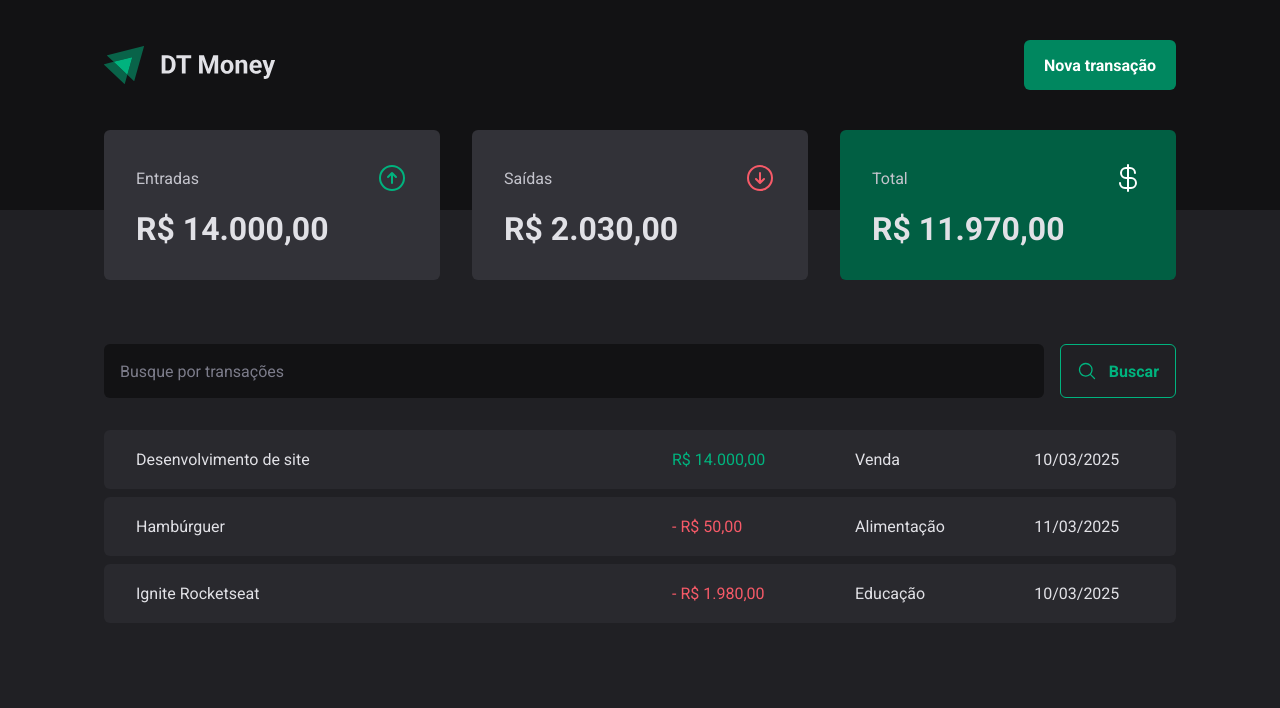
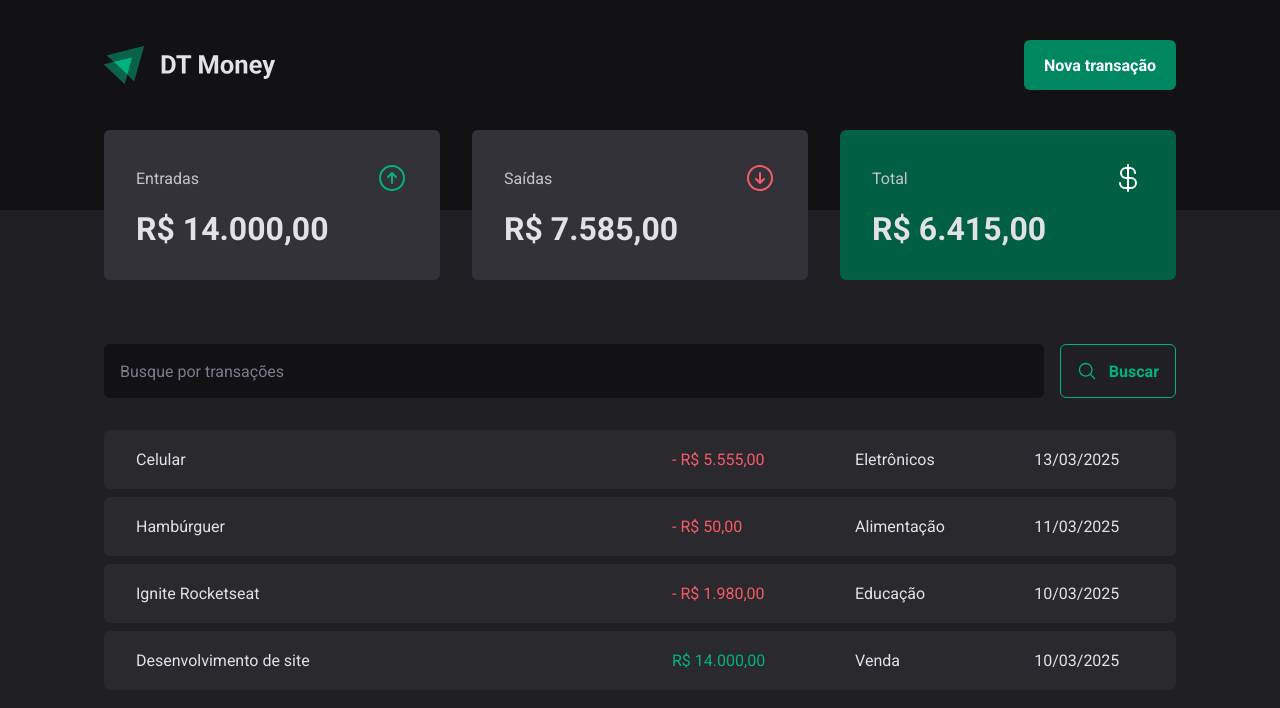
Before and after one commit to Stephany249/react, a React (Vite) app in the folder 03-dt-money/: page / in a window 1280 px wide. Shown: the top 708 px of the page. Built offline with nearby package versions, Linux system fonts and the light colour scheme; data requests are answered from the project's data file.

Commit message:
Connecting to the API - Creating a new transaction

```diff
--- a/03-dt-money/server.json
+++ b/03-dt-money/server.json
@@ -23,6 +23,14 @@
       "category": "Educação",
       "price": 1980,
       "createdAt": "2025-03-10T19:24:44.505Z"
+    },
+    {
+      "description": "Celular",
+      "price": 5555,
+      "category": "Eletrônicos",
+      "type": "outcome",
+      "createdAt": "2025-03-13T20:02:33.435Z",
+      "id": 4
     }
   ]
 }
--- a/03-dt-money/src/components/NewTransactionModal/index.tsx
+++ b/03-dt-money/src/components/NewTransactionModal/index.tsx
@@ -3,6 +3,9 @@ import { ArrowCircleDown, ArrowCircleUp, X } from '@phosphor-icons/react'
 import { z } from 'zod'
 import { Controller, useForm } from 'react-hook-form'
 import { zodResolver } from '@hookform/resolvers/zod'
+import { useContext } from 'react'
+
+import { TransactionsContext } from '../../contexts/TransactionsContext'
 
 import {
   CloseButton,
@@ -22,20 +25,30 @@ const NewTransactionFormSchema = z.object({
 type NewTransactionFormInputs = z.infer<typeof NewTransactionFormSchema>
 
 export function NewTransactionModal() {
+  const { createTransaction } = useContext(TransactionsContext)
+
   const {
     control,
     register,
     handleSubmit,
     formState: { isSubmitting },
+    reset,
   } = useForm<NewTransactionFormInputs>({
     resolver: zodResolver(NewTransactionFormSchema),
     defaultValues: { type: 'income' },
   })
 
   async function handleCreateNewTransaction(data: NewTransactionFormInputs) {
-    await new Promise((resolve) => setTimeout(resolve, 2000))
+    const { description, price, category, type } = data
 
-    console.log(data)
+    await createTransaction({
+      description,
+      price,
+      category,
+      type,
+    })
+
+    reset()
   }
 
   return (
--- a/03-dt-money/src/contexts/TransactionsContext.tsx
+++ b/03-dt-money/src/contexts/TransactionsContext.tsx
@@ -11,9 +11,17 @@ export interface Transaction {
   createdAt: string
 }
 
+interface CreateTransactionInput {
+  description: string
+  price: number
+  category: string
+  type: 'income' | 'outcome'
+}
+
 interface TransactionContextType {
   transactions: Transaction[]
   fetchTransactions: (query?: string) => Promise<void>
+  createTransaction: (data: CreateTransactionInput) => Promise<void>
 }
 
 interface TransactionsProviderProps {
@@ -28,6 +36,8 @@ export function TransactionsProvider({ children }: TransactionsProviderProps) {
   async function fetchTransactions(query?: string) {
     const response = await api.get('transactions', {
       params: {
+        _sort: 'createdAt',
+        _order: 'desc',
         q: query,
       },
     })
@@ -35,12 +45,28 @@ export function TransactionsProvider({ children }: TransactionsProviderProps) {
     setTransactions(response.data)
   }
 
+  async function createTransaction(data: CreateTransactionInput) {
+    const { description, price, category, type } = data
+
+    const response = await api.post('transactions', {
+      description,
+      price,
+      category,
+      type,
+      createdAt: new Date(),
+    })
+
+    setTransactions((state) => [response.data, ...state])
+  }
+
   useEffect(() => {
     fetchTransactions()
   }, [])
 
   return (
-    <TransactionsContext.Provider value={{ transactions, fetchTransactions }}>
+    <TransactionsContext.Provider
+      value={{ transactions, fetchTransactions, createTransaction }}
+    >
       {children}
     </TransactionsContext.Provider>
   )
```
